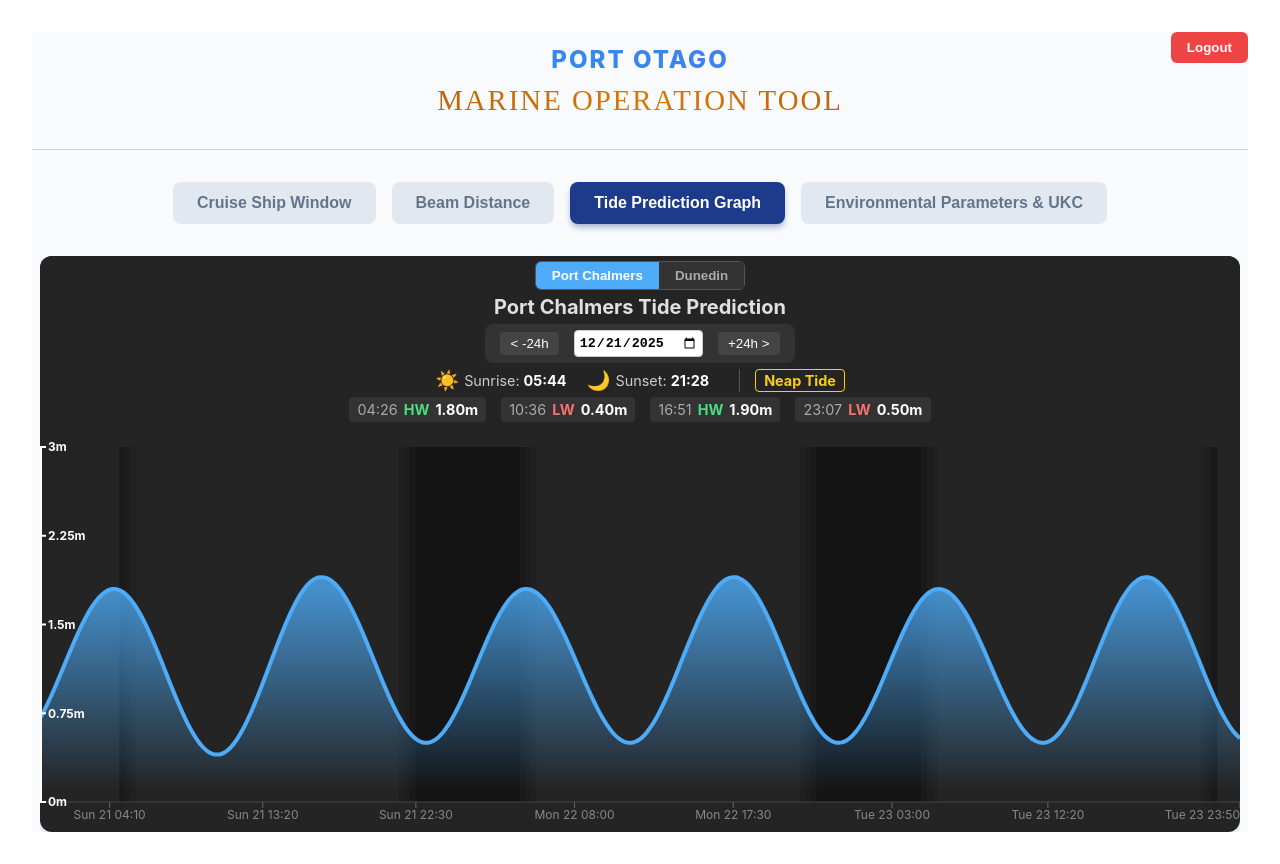
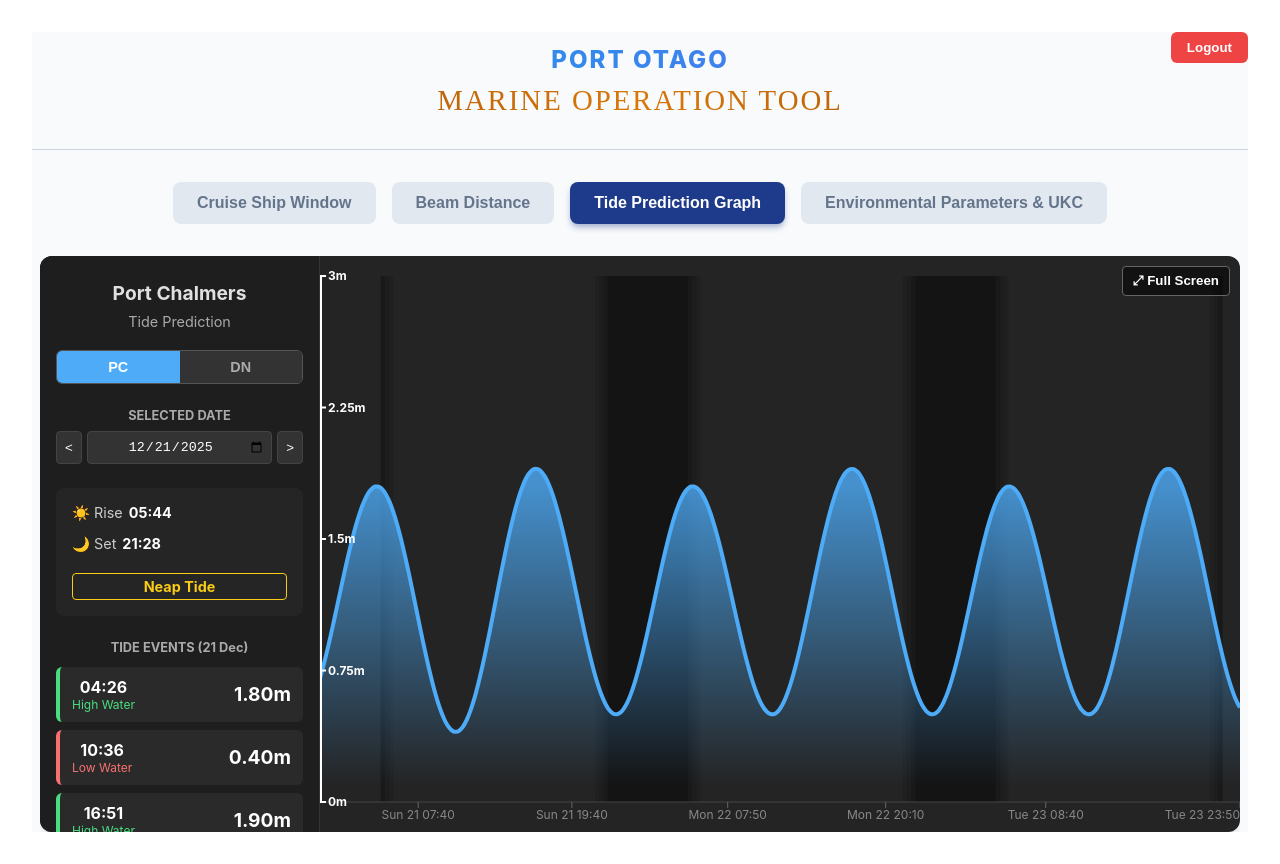
Before and after one commit to premraj81/cruise-calculator, a React app in the folder frontend/: page / in a window 1280 px wide. Both pictures are taken after a click on the button "Tide Prediction Graph". Built offline with nearby package versions, Linux system fonts and the light colour scheme; the HTML template or start-up script is replaced by a standard one.

Commit message:
UI: Add Full Screen Mode and Fix Hook Ordering

```diff
--- a/frontend/src/TideChart.jsx
+++ b/frontend/src/TideChart.jsx
@@ -23,6 +23,7 @@
     const [brushStart, setBrushStart] = useState(0);
     const [brushEnd, setBrushEnd] = useState(144);
     const [selectedDate, setSelectedDate] = useState(format(new Date(), 'yyyy-MM-dd'));
+    const [isFullScreen, setIsFullScreen] = useState(false); // Moved to top
 
     // Fetch Sun Data on Mount
     useEffect(() => {
@@ -313,129 +314,137 @@
         return null;
     };
 
-    // Modified Return: Remove 'fixed' positioning so it fits in the tab content area.
-    // Instead of full-screen fixed, use a responsive flex container.
+    // State moved to top
+
+    const toggleFullScreen = () => {
+        setIsFullScreen(!isFullScreen);
+    };
+
+    // Modified Return: Supports Full Screen Overlay
     return (
         <div style={{
-            display: 'flex', flexDirection: 'column', alignItems: 'center',
-            width: '100%', height: '100%',
-            background: '#242424', borderRadius: '12px', overflow: 'hidden',
+            display: 'flex', flexDirection: 'row', // Horizontal Layout
+            width: isFullScreen ? '100vw' : '100%',
+            height: isFullScreen ? '100vh' : '100%',
+            position: isFullScreen ? 'fixed' : 'relative',
+            top: isFullScreen ? 0 : 'auto',
+            left: isFullScreen ? 0 : 'auto',
+            zIndex: isFullScreen ? 9999 : 1,
+            background: '#242424',
+            borderRadius: isFullScreen ? 0 : '12px',
+            overflow: 'hidden',
             boxShadow: '0 4px 6px -1px rgba(0,0,0,0.1)'
         }}>
-            {/* Header / Controls Area */}
-            <div style={{ padding: '5px 10px', width: '100%', display: 'flex', flexDirection: 'column', alignItems: 'center', background: '#242424', zIndex: 10 }}>
-                {/* Location Switching Toggle */}
-                <div style={{ display: 'flex', gap: '0', marginBottom: '5px', border: '1px solid #555', borderRadius: '6px', overflow: 'hidden' }}>
+            {/* Full Screen Toggle Button (Overlay) */}
             <button
-                        onClick={() => toggleLocation('pc')}
+                onClick={toggleFullScreen}
                 style={{
-                            padding: '6px 16px',
+                    position: 'absolute',
+                    top: '10px',
+                    right: '10px',
+                    zIndex: 1000,
+                    background: 'rgba(0,0,0,0.5)',
+                    color: '#fff',
+                    border: '1px solid #666',
+                    borderRadius: '4px',
+                    padding: '6px 10px',
                     cursor: 'pointer',
-                            background: location === 'pc' ? '#4dabf7' : '#333',
-                            color: location === 'pc' ? '#fff' : '#aaa',
-                            border: 'none',
                     fontWeight: 'bold'
                 }}
             >
-                        Port Chalmers
+                {isFullScreen ? 'Exit Full Screen' : '⤢ Full Screen'}
             </button>
-                    <button
-                        onClick={() => toggleLocation('dn')}
-                        style={{
-                            padding: '6px 16px',
-                            cursor: 'pointer',
-                            background: location === 'dn' ? '#4dabf7' : '#333',
-                            color: location === 'dn' ? '#fff' : '#aaa',
-                            border: 'none',
-                            fontWeight: 'bold'
-                        }}
-                    >
-                        Dunedin
-                    </button>
+            {/* LEFT SIDEBAR - Controls & Info */}
+            <div style={{
+                width: '280px',
+                height: '100%',
+                display: 'flex',
+                flexDirection: 'column',
+                padding: '1.5rem 1rem',
+                background: '#1e1e1e', // Slightly darker sidebar
+                borderRight: '1px solid #333',
+                overflowY: 'auto',
+                gap: '1.5rem',
+                alignItems: 'center'
+            }}>
+                {/* 1. Header & Location */}
+                <div style={{ textAlign: 'center', width: '100%' }}>
+                    <h2 style={{ margin: '0 0 1rem 0', fontSize: '1.2rem', color: '#e0e0e0', lineHeight: '1.4' }}>
+                        {location === 'pc' ? 'Port Chalmers' : 'Dunedin'}<br />
+                        <span style={{ fontSize: '0.9rem', color: '#aaa', fontWeight: 'normal' }}>Tide Prediction</span>
+                    </h2>
+
+                    <div style={{ display: 'flex', gap: '0', border: '1px solid #555', borderRadius: '6px', overflow: 'hidden', width: '100%' }}>
+                        <button onClick={() => toggleLocation('pc')} style={{ flex: 1, padding: '8px', cursor: 'pointer', background: location === 'pc' ? '#4dabf7' : '#333', color: location === 'pc' ? '#fff' : '#aaa', border: 'none', fontWeight: 'bold', fontSize: '0.9rem' }}>PC</button>
+                        <button onClick={() => toggleLocation('dn')} style={{ flex: 1, padding: '8px', cursor: 'pointer', background: location === 'dn' ? '#4dabf7' : '#333', color: location === 'dn' ? '#fff' : '#aaa', border: 'none', fontWeight: 'bold', fontSize: '0.9rem' }}>DN</button>
+                    </div>
                 </div>
 
-                <h2 style={{ margin: '0 0 5px 0', fontSize: '1.25rem', color: '#e0e0e0' }}>
-                    {location === 'pc' ? 'Port Chalmers' : 'Dunedin'} Tide Prediction
-                </h2>
-
-                <div style={{
-                    display: 'flex',
-                    gap: '15px',
-                    marginBottom: '5px',
-                    alignItems: 'center',
-                    backgroundColor: '#333',
-                    padding: '6px 15px',
-                    borderRadius: '8px'
-                }}>
-                    <button onClick={() => shiftTime(-24)} style={{ padding: '4px 10px', cursor: 'pointer', background: '#444', color: '#fff', border: 'none', borderRadius: '4px' }}>&lt; -24h</button>
-                    <input type="date" value={selectedDate} onChange={handleDateChange} style={{ padding: '4px', borderRadius: '4px', border: '1px solid #ccc', backgroundColor: '#ffffff', color: '#000000', cursor: 'pointer', fontWeight: 'bold' }} />
-                    <button onClick={() => shiftTime(24)} style={{ padding: '4px 10px', cursor: 'pointer', background: '#444', color: '#fff', border: 'none', borderRadius: '4px' }}>+24h &gt;</button>
+                {/* 2. Date Controls */}
+                <div style={{ display: 'flex', width: '100%', flexDirection: 'column', gap: '0.5rem' }}>
+                    <label style={{ color: '#aaa', fontSize: '0.8rem', fontWeight: 'bold' }}>SELECTED DATE</label>
+                    <div style={{ display: 'flex', gap: '5px' }}>
+                        <button onClick={() => shiftTime(-24)} style={{ padding: '8px', cursor: 'pointer', background: '#333', color: '#fff', border: '1px solid #444', borderRadius: '4px' }}>&lt;</button>
+                        <input type="date" value={selectedDate} onChange={handleDateChange} style={{ flex: 1, padding: '6px', borderRadius: '4px', border: '1px solid #444', backgroundColor: '#333', color: '#fff', textAlign: 'center' }} />
+                        <button onClick={() => shiftTime(24)} style={{ padding: '8px', cursor: 'pointer', background: '#333', color: '#fff', border: '1px solid #444', borderRadius: '4px' }}>&gt;</button>
                     </div>
-
                     {/* Date Warning */}
                     {selectedDateObj > new Date('2028-12-31') && (
-                    <div style={{ padding: '5px 15px', background: '#b91c1c', color: 'white', fontWeight: 'bold', borderRadius: '4px', fontSize: '0.9rem', marginBottom: '10px' }}>
-                        ⚠️ Warning: No tidal data available beyond 2028.
-                    </div>
-                )}
-
-
-                {/* Sun Times & Tide Status */}
-                <div style={{ display: 'flex', gap: '20px', marginBottom: '5px', fontSize: '0.9rem', color: '#ccc', alignItems: 'center' }}>
-                    <div style={{ display: 'flex', alignItems: 'center', gap: '5px' }}>
-                        <span style={{ fontSize: '1.2rem' }}>☀️</span>
-                        <span>Sunrise: <strong style={{ color: '#fff' }}>{getSunTimes(selectedDate).sunrise}</strong></span>
-                    </div>
-                    <div style={{ display: 'flex', alignItems: 'center', gap: '5px' }}>
-                        <span style={{ fontSize: '1.2rem' }}>🌙</span>
-                        <span>Sunset: <strong style={{ color: '#fff' }}>{getSunTimes(selectedDate).sunset}</strong></span>
-                    </div>
-
-                    {tideStatus && (
-                        <div style={{ display: 'flex', alignItems: 'center', gap: '5px', marginLeft: '10px', paddingLeft: '15px', borderLeft: '1px solid #555' }}>
-                            <span style={{ color: tideColor, fontWeight: 'bold', border: `1px solid ${tideColor}`, padding: '2px 8px', borderRadius: '4px' }}>
-                                {tideStatus}
-                            </span>
-                        </div>
-                    )}
-
-                    {isStrongCurrent && (
-                        <div style={{ display: 'flex', alignItems: 'center', gap: '5px' }}>
-                            <span style={{ color: '#ef4444', fontWeight: 'bold', border: '1px solid #ef4444', padding: '2px 8px', borderRadius: '4px', display: 'flex', alignItems: 'center', gap: '4px' }}>
-                                ⚠️ Strong Currents
-                            </span>
+                        <div style={{ padding: '8px', background: 'rgba(185, 28, 28, 0.2)', border: '1px solid #b91c1c', color: '#fca5a5', borderRadius: '4px', fontSize: '0.8rem', textAlign: 'center' }}>
+                            ⚠️ No data &gt; 2028
                         </div>
                     )}
                 </div>
 
-                {/* Compact Daily Summary */}
-                <div style={{
-                    width: '100%',
-                    maxWidth: '600px',
-                    backgroundColor: 'transparent',
-                    padding: '0',
-                    display: 'flex',
-                    flexWrap: 'wrap',
-                    justifyContent: 'center',
-                    gap: '15px',
-                    fontSize: '0.9rem'
-                }}>
+                {/* 3. Sun & Tide Status */}
+                <div style={{ width: '100%', display: 'flex', flexDirection: 'column', gap: '0.8rem', background: 'rgba(255,255,255,0.03)', padding: '1rem', borderRadius: '8px' }}>
+                    <div style={{ display: 'flex', justifyContent: 'space-between', fontSize: '0.9rem', color: '#ccc' }}>
+                        <span style={{ display: 'flex', alignItems: 'center', gap: '6px' }}>☀️ Rise <strong style={{ color: '#fff' }}>{getSunTimes(selectedDate).sunrise}</strong></span>
+                    </div>
+                    <div style={{ display: 'flex', justifyContent: 'space-between', fontSize: '0.9rem', color: '#ccc' }}>
+                        <span style={{ display: 'flex', alignItems: 'center', gap: '6px' }}>🌙 Set <strong style={{ color: '#fff' }}>{getSunTimes(selectedDate).sunset}</strong></span>
+                    </div>
+
+                    {tideStatus && (
+                        <div style={{ marginTop: '0.5rem', textAlign: 'center', padding: '4px', border: `1px solid ${tideColor}`, borderRadius: '4px', color: tideColor, fontWeight: 'bold', fontSize: '0.9rem' }}>
+                            {tideStatus}
+                        </div>
+                    )}
+                    {isStrongCurrent && (
+                        <div style={{ textAlign: 'center', padding: '4px', border: '1px solid #ef4444', borderRadius: '4px', color: '#ef4444', fontWeight: 'bold', fontSize: '0.9rem' }}>
+                            ⚠️ Strong Current
+                        </div>
+                    )}
+                </div>
+
+                {/* 4. HW / LW Events List */}
+                <div style={{ width: '100%', flex: 1, display: 'flex', flexDirection: 'column', gap: '0.5rem' }}>
+                    <label style={{ color: '#aaa', fontSize: '0.8rem', fontWeight: 'bold', marginBottom: '0.2rem' }}>TIDE EVENTS ({format(selectedDateObj, 'dd MMM')})</label>
                     {dailyEvents.length > 0 ? (
                         dailyEvents.map((ev, i) => {
                             const isHigh = ev.height >= 1.0;
                             return (
-                                <div key={i} style={{ display: 'flex', gap: '6px', alignItems: 'center', background: '#333', padding: '4px 8px', borderRadius: '4px' }}>
-                                    <span style={{ color: '#aaa' }}>{format(new Date(ev.timestamp), 'HH:mm')}</span>
-                                    <strong style={{ color: isHigh ? '#4ade80' : '#f87171' }}>{isHigh ? 'HW' : 'LW'}</strong>
-                                    <span style={{ color: '#ffffff', fontWeight: 'bold' }}>{ev.height.toFixed(2)}m</span>
+                                <div key={i} style={{
+                                    display: 'flex', justifyContent: 'space-between', alignItems: 'center',
+                                    background: '#2a2a2a', padding: '10px 12px', borderRadius: '6px',
+                                    borderLeft: `4px solid ${isHigh ? '#4ade80' : '#f87171'}`
+                                }}>
+                                    <div style={{ display: 'flex', flexDirection: 'column' }}>
+                                        <span style={{ color: '#fff', fontWeight: 'bold' }}>{format(new Date(ev.timestamp), 'HH:mm')}</span>
+                                        <span style={{ fontSize: '0.75rem', color: isHigh ? '#4ade80' : '#f87171' }}>{isHigh ? 'High Water' : 'Low Water'}</span>
+                                    </div>
+                                    <span style={{ fontSize: '1.2rem', color: '#fff', fontWeight: 'bold' }}>{ev.height.toFixed(2)}m</span>
                                 </div>
                             )
                         })
                     ) : (
-                        <span style={{ color: '#888' }}>No major tide events on this day.</span>
+                        <div style={{ color: '#666', fontStyle: 'italic', textAlign: 'center', marginTop: '1rem' }}>No events.</div>
                     )}
                 </div>
             </div>
+
+            {/* RIGHT MAIN - Chart Area */}
+            {/* Removed internal padding/width constraints to let Flex handle it */}
 
             {/* Chart Area */}
             <div style={{ width: '100%', flex: 1, minHeight: 0 }}>
```
Lines whose indentation alone changed are shown as unchanged.
